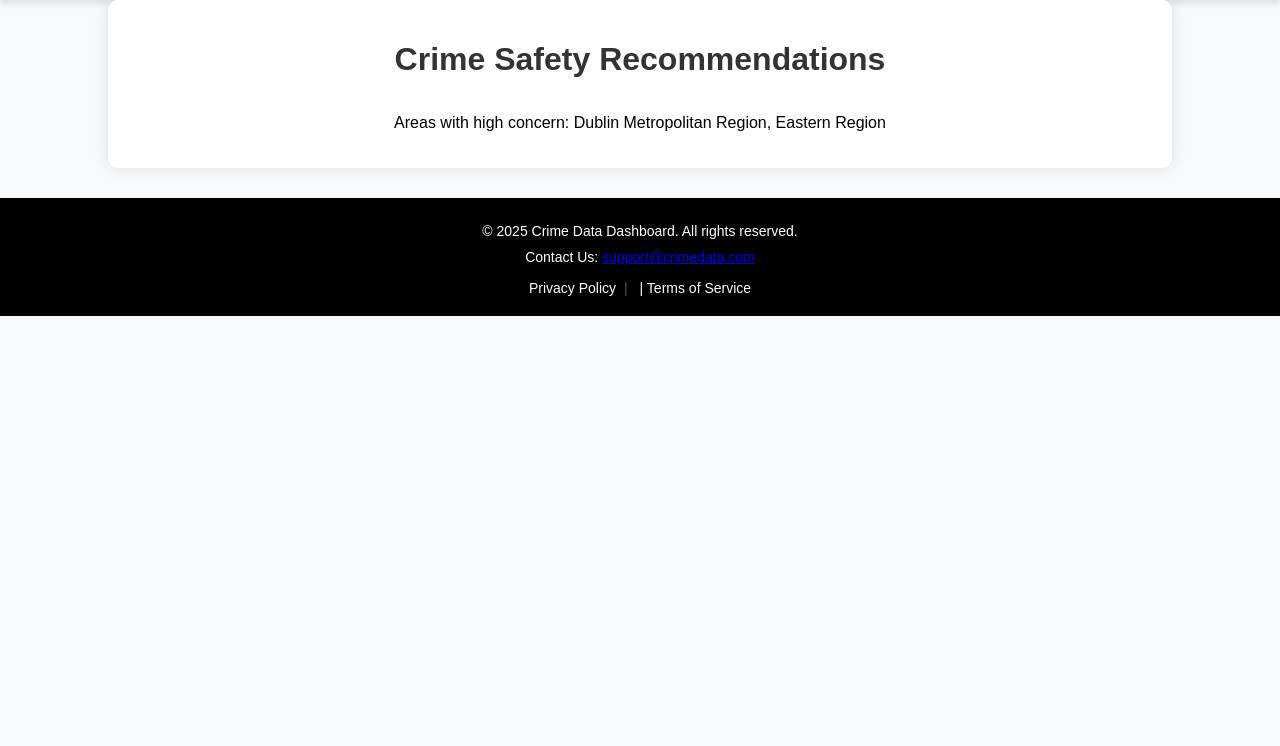
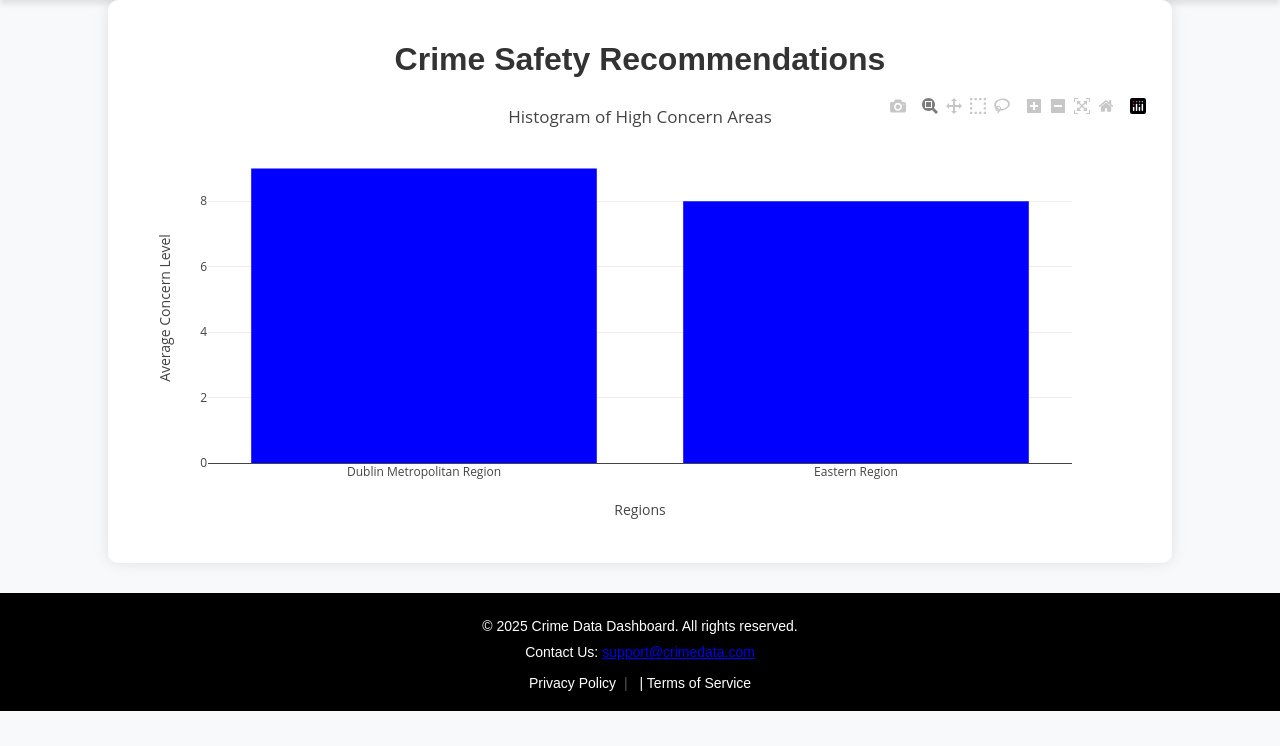
Before and after one commit to zirfan1/crime, a Flask app: page /recommendations in a window 1280 px wide. Shown: the part 54-800 px from the top of the page. Run offline with Flask 3, Linux system fonts and the light colour scheme; data comes from the database, SQL or seed files in the repository; both versions use the stored data as it was after the commit; some libraries are stand-ins or nearby versions.

Commit message:
Added Histrogram on recommendation page

```diff
--- a/app.py
+++ b/app.py
@@ -145,18 +145,21 @@ def feedback_summary():
 
     return render_template("feedback_summary.html", table=df_feedback.to_html(classes="table table-striped"))
 
-# Crime Safety Recommendations
 @app.route("/recommendations")
 def recommendations():
     conn = sqlite3.connect("data/feedback.db")
-    df_feedback = pd.read_sql_query("SELECT region, AVG(concern) as avg_concern FROM feedback GROUP BY region", conn)
+    cursor = conn.cursor()
+    # Fetch average concern per region where the average concern is above a certain threshold
+    cursor.execute("SELECT region, AVG(concern) as avg_concern FROM feedback GROUP BY region HAVING AVG(concern) >= 7")
+    high_concern_areas = cursor.fetchall()
     conn.close()
 
-    high_concern_areas = df_feedback[df_feedback["avg_concern"] >= 7]["region"].tolist()
+    # Convert to a format suitable for Plotly, if using directly in JavaScript
+    regions = [area[0] for area in high_concern_areas]
+    concerns = [area[1] for area in high_concern_areas]
 
-    recommendations_text = "<p>Areas with high concern: " + ", ".join(high_concern_areas) + "</p>" if high_concern_areas else "<p>No high concern areas identified yet.</p>"
+    return render_template("recommendations.html", regions=regions, concerns=concerns)
 
-    return render_template("recommendations.html", recommendations=recommendations_text)
 
 # Charts Page - Displays Graphs
 @app.route("/charts")
--- a/templates/recommendations.html
+++ b/templates/recommendations.html
@@ -4,9 +4,9 @@
     <meta charset="UTF-8">
     <title>Crime Safety Recommendations</title>
     <link rel="stylesheet" href="{{ url_for('static', filename='style.css') }}">
+    <script src="https://cdn.plot.ly/plotly-latest.min.js"></script>
 </head>
 <body>
-
     <div class="navbar">
         <h1 class="navbar-title">Crime Data Dashboard</h1>
         <nav>
@@ -19,9 +19,7 @@
 
     <div class="container">
         <h1>Crime Safety Recommendations</h1>
-        <div class="table-container">
-            {{ recommendations|safe }}
-        </div>
+        <div id="concern-histogram"></div>
     </div>
 
     <footer>
@@ -35,5 +33,25 @@
         </div>
     </footer>
 
+    <script>
+        var regions = {{ regions|tojson }};
+        var concerns = {{ concerns|tojson }};
+
+        var data = [{
+            x: regions,
+            y: concerns,
+            type: 'bar',
+            marker: {color: 'blue'} // Optional: add color to bars
+        }];
+
+        var layout = {
+            title: 'Histogram of High Concern Areas',
+            xaxis: {title: 'Regions'},
+            yaxis: {title: 'Average Concern Level'},
+            margin: {t: 60} // Adjust top margin to ensure title visibility
+        };
+
+        Plotly.newPlot('concern-histogram', data, layout);
+    </script>
 </body>
 </html>
```
Also changed, not shown: data/feedback.db.
